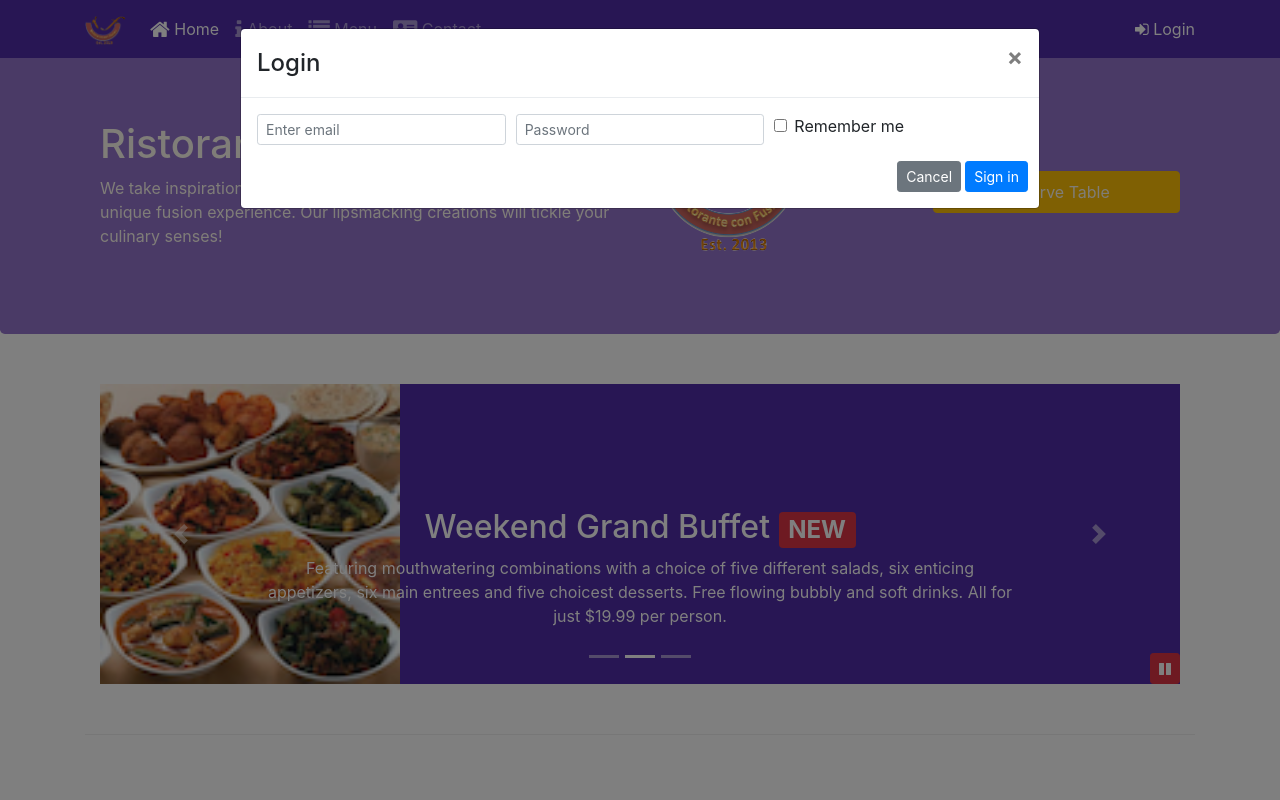
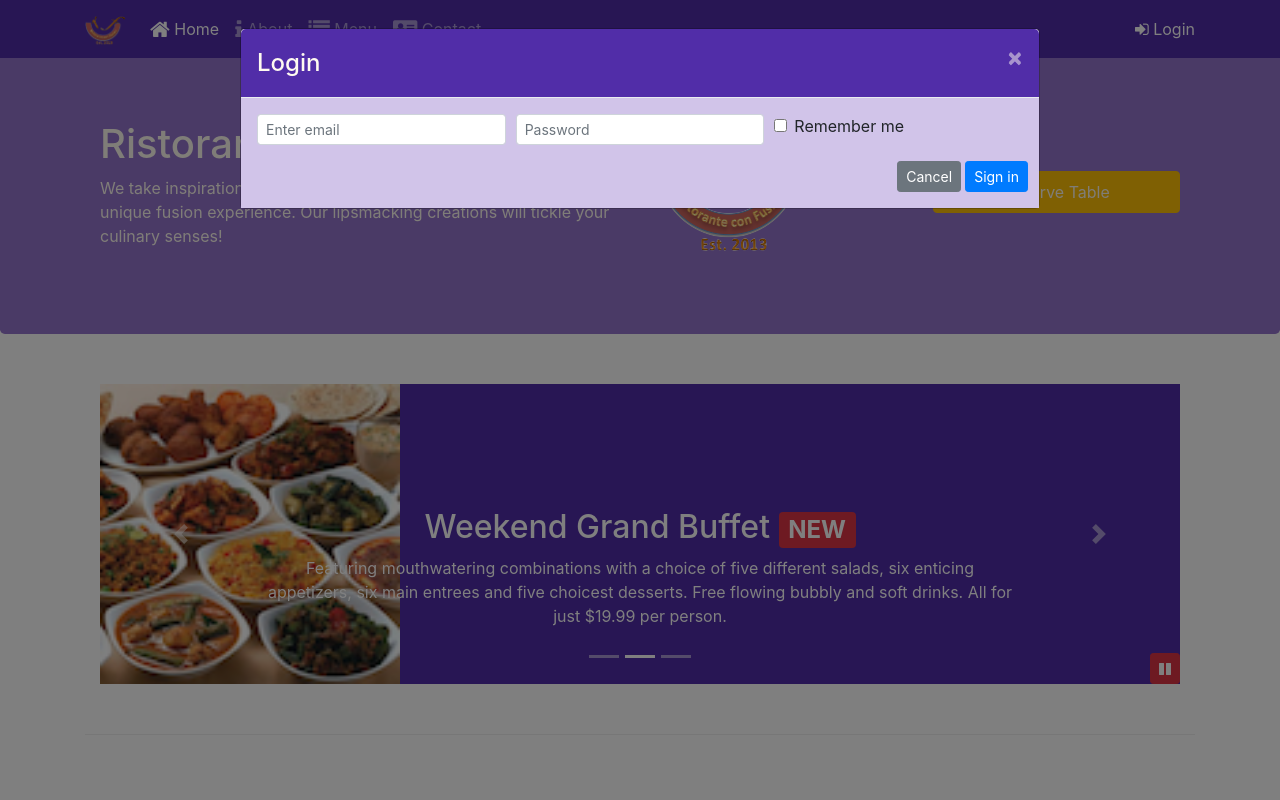
Before and after one commit to AaronMcGloin1506/coursea-Assignment_1, a website: page index.html in a window 1280 px wide. Both pictures are taken after a click on the link "Login". Shown: the top 800 px of the page. Drawn offline with nearby package versions, Linux system fonts and the light colour scheme.

Commit message:
assignment 4 complete

```diff
--- a/css/styles.scss
+++ b/css/styles.scss
@@ -2,6 +2,7 @@ $lt-gray: #ddd;
 $background-light: #9575CD;
 $background-pale: #D1C4E9;
 $background-dark: #512DA8;
+
 
 
 // Height variables
@@ -75,3 +76,15 @@ body{
     bottom: 0px;
     z-index: 1;
 }
+
+.modal-header{
+    background: $background-dark;
+    color: #fffaf0;
+    button {
+        color: floralwhite;
+    }
+}
+
+.modal-body{
+    background: $background-pale;
+}
--- a/index.html
+++ b/index.html
@@ -35,7 +35,7 @@
                     <li class="nav-item"><a class="nav-link" href="./contactus.html"><span class="fa fa-address-card fa-lg"></span> Contact</a></li>
                 </ul>
                 <span class="navbar-text">
-                    <a data-toggle="modal" data-target="#loginModal">
+                    <a id="loginButton">
                         <span class="fa fa-sign-in"></span> Login
                     </a>
                 </span>
@@ -92,8 +92,7 @@
                     <img src="img/logo.png" class="img-fluid" />
                 </div>
                 <div class="col-12 col-sm-3 align-self-center">
-                    <a role="button" class="btn btn-warning nav-link btn-block"
-                        data-toggle="modal" data-target="#reserveModal">Reserve Table</a>
+                    <a role="button" class="btn btn-warning nav-link btn-block" id="reserveButton">Reserve Table</a>
                 </div>
             </div>
         </div>
@@ -336,6 +335,12 @@
                     $('#carouselButton').children('span').addClass('fa-pause')
                  }
              });
+             $('#loginButton').click(function() {
+                $('#loginModal').modal('show');
+             });
+             $('#reserveButton').click(function() {
+                $('#reserveModal').modal('show');
+             });
          })
      </script>
 
```
Also changed, not shown: css/styles.css.
